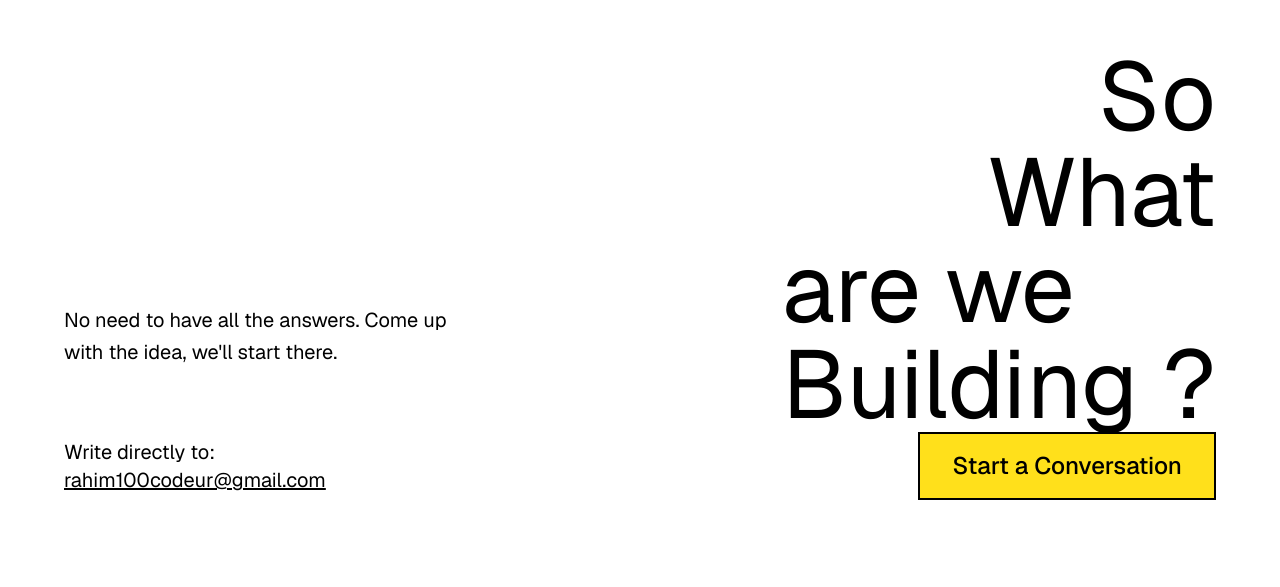
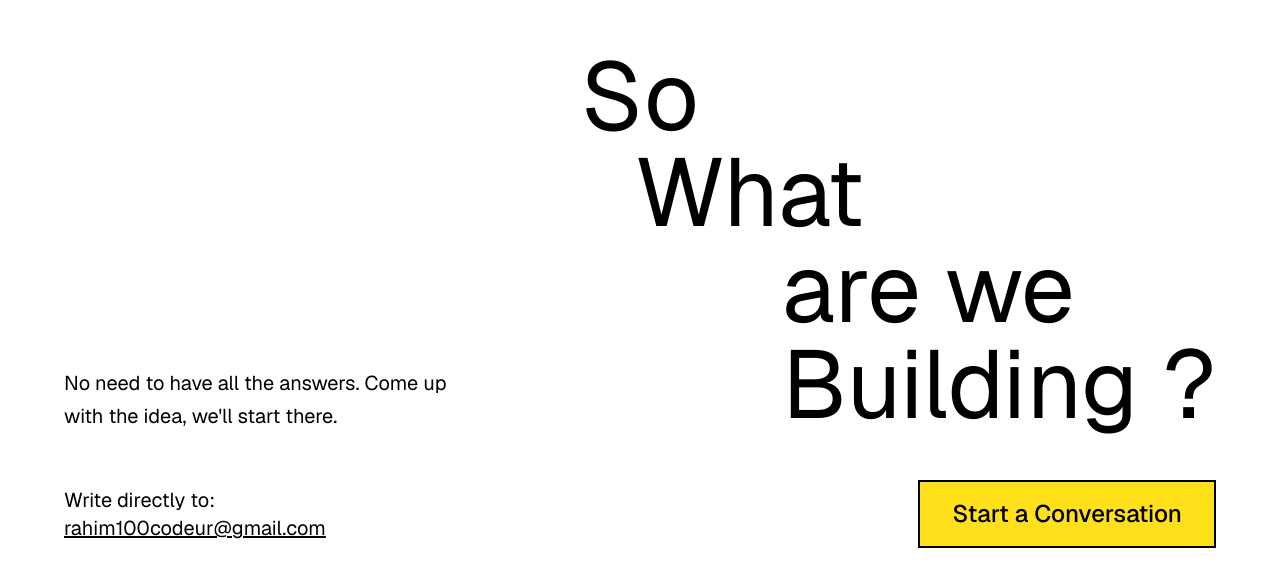
Before and after one commit to Rahim10020/rahim.design, a React (Vite) app: page / in a window 1280 px wide. Shown: the part 4695-5282 px from the top of the page. Built offline with nearby package versions, Linux system fonts and the light colour scheme; a web font is replaced by a local one.

Commit message:
fixing layout

```diff
--- a/src/_components/sections/ContactSection.tsx
+++ b/src/_components/sections/ContactSection.tsx
@@ -10,15 +10,19 @@ export default function ContactSection() {
       <div className="max-w-350 mx-auto flex w-full px-2">
         <div className="mx-auto w-full max-w-6xl py-12 mt-16">
           {/* 1st line */}
-          <div className="flex justify-end">
-            <h1 className="text-foreground text-4xl md:text-8xl">So</h1>
+          <div className="flex justify-center">
+            <div className="flex justify-start max-w-xs">
+              <h1 className="text-foreground text-4xl md:text-8xl">So</h1>
+            </div>
           </div>
           {/* 2nd line */}
-          <div className="flex justify-end">
-            <h1 className="text-foreground text-4xl md:text-8xl">What</h1>
+          <div className="flex justify-end mx-auto max-w-md">
+            <div className="flex justify-end max-w-xs">
+              <h1 className="text-foreground text-4xl md:text-8xl">What</h1>
+            </div>
           </div>
           {/* 3rd line */}
-          <div className="flex items-center justify-between">
+          <div className="flex items-end justify-between mb-12">
             <p className="text-foreground text-xl leading-relaxed max-w-sm">
               No need to have all the answers. Come up with the idea, we'll
               start there.
```
